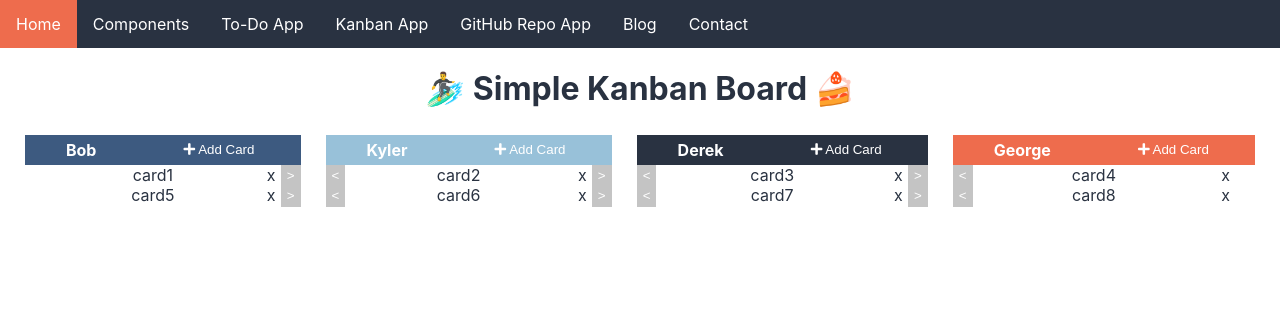
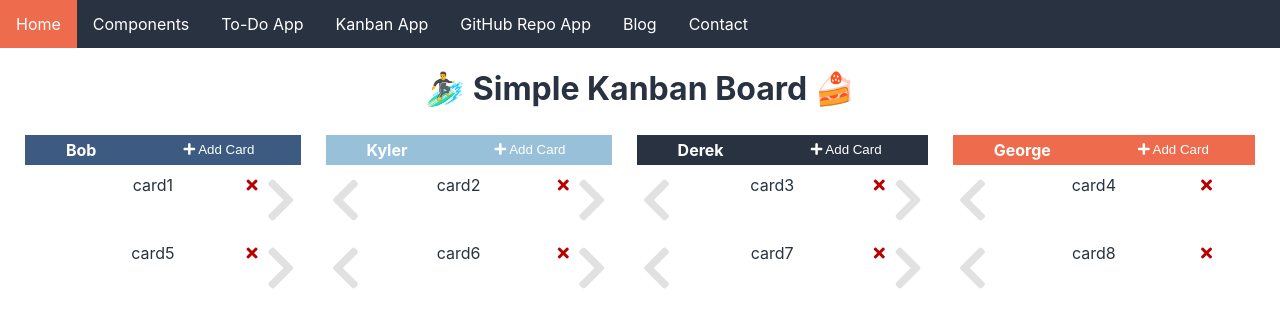
Before and after one commit to kfiggins/MyPortfolio, a React (Create React App) app in the folder client/: page /kanban in a window 1280 px wide. Shown: the top 326 px of the page. Built offline with nearby package versions, Linux system fonts and the light colour scheme.

Commit message:
Gave Kanban a style upgrade.

```diff
--- a/client/src/components/KanbanApp/Card.js
+++ b/client/src/components/KanbanApp/Card.js
@@ -1,33 +1,42 @@
 import React from "react";
 
 import styled from "styled-components";
-import Button from "../shared/Button";
 
 const Wrapper = styled.div`
   text-align: center;
   position: relative;
+  min-height: 3em;
+  display: flex;
+  justify-content: center;
+  margin: 10px 0;
 `;
 
-const LeftArrowButton = styled(Button)`
+const LeftArrowButton = styled.div`
+  padding: 0.1em 0.3em !important;
+  cursor: pointer;
   position: absolute;
   left: 0;
-  padding: 0.1em 0.3em !important;
+  color: #e1e1e1;
 `;
 
-const RightArrowButton = styled(Button)`
+const RightArrowButton = styled.div`
+  padding: 0.1em 0.3em !important;
+  cursor: pointer;
   position: absolute;
   right: 0;
-  padding: 0.1em 0.3em !important;
+  color: #e1e1e1;
 `;
 
 const DeleteCardButton = styled.span`
   position: absolute;
-  right: 25px;
+  right: 43px;
   cursor: pointer;
+  color: #b80000;
 `;
 
 const Title = styled.span`
   padding-right: 20px;
+  max-width: 80%;
 `;
 
 export default function Card({ card, moveCard, deleteCard }) {
@@ -47,14 +56,18 @@ export default function Card({ card, moveCard, deleteCard }) {
   return (
     <Wrapper>
       {card.position !== 1 && (
-        <LeftArrowButton onClick={handleMoveCardLeft}>{`<`}</LeftArrowButton>
+        <LeftArrowButton onClick={handleMoveCardLeft}>
+          {<i className="fas fa-chevron-left fa-3x" />}
+        </LeftArrowButton>
       )}
       <Title>{card.title}</Title>
       <DeleteCardButton danger onClick={handleDelete}>
-        x
+        <i className="fas fa-times" />
       </DeleteCardButton>
       {card.position !== 4 && (
-        <RightArrowButton onClick={handleMoveCardRight}>{`>`}</RightArrowButton>
+        <RightArrowButton onClick={handleMoveCardRight}>
+          {<i className="fas fa-chevron-right fa-3x" />}
+        </RightArrowButton>
       )}
     </Wrapper>
   );
--- a/client/src/components/KanbanApp/Column.js
+++ b/client/src/components/KanbanApp/Column.js
@@ -6,10 +6,16 @@ import Card from "./Card";
 
 const Wrapper = styled.div`
   flex-grow: 1;
+  max-width: 25%;
   &:first-child {
     margin-left: 25px;
   }
   margin-right: 25px;
+`;
+
+const ColumnBody = styled.div`
+  display: flex;
+  flex-direction: column;
 `;
 
 export default function Column({
@@ -51,9 +57,11 @@ export default function Column({
           <i className="fas fa-plus" /> Add Card
         </Button>
       </ColumnTitle>
-      {cards.map(card => (
-        <Card card={card} key={card.id} moveCard={moveCard} deleteCard={deleteCard} />
-      ))}
+      <ColumnBody>
+        {cards.map(card => (
+          <Card card={card} key={card.id} moveCard={moveCard} deleteCard={deleteCard} />
+        ))}
+      </ColumnBody>
     </Wrapper>
   );
 }
```
